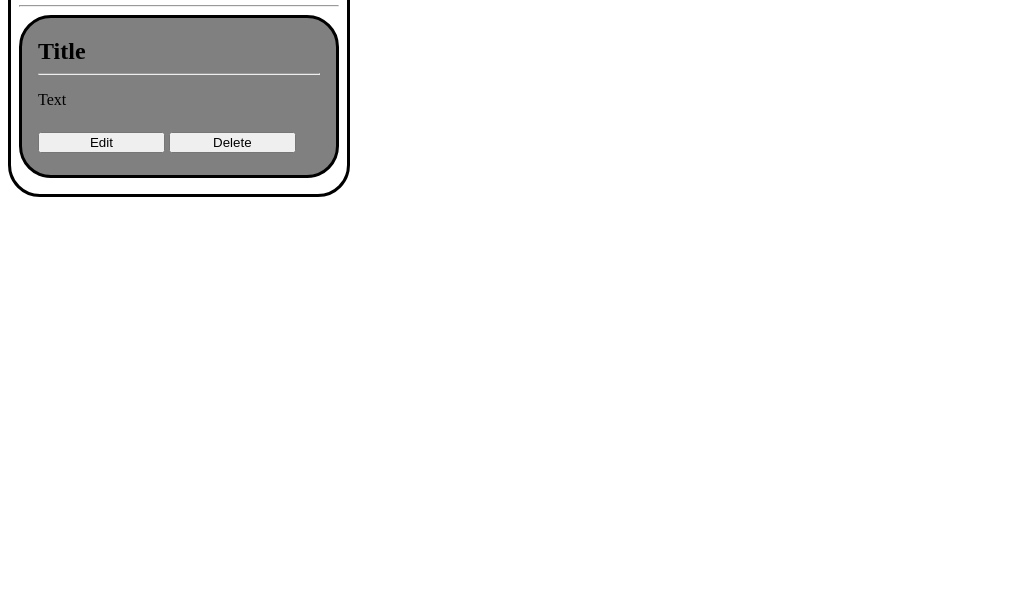
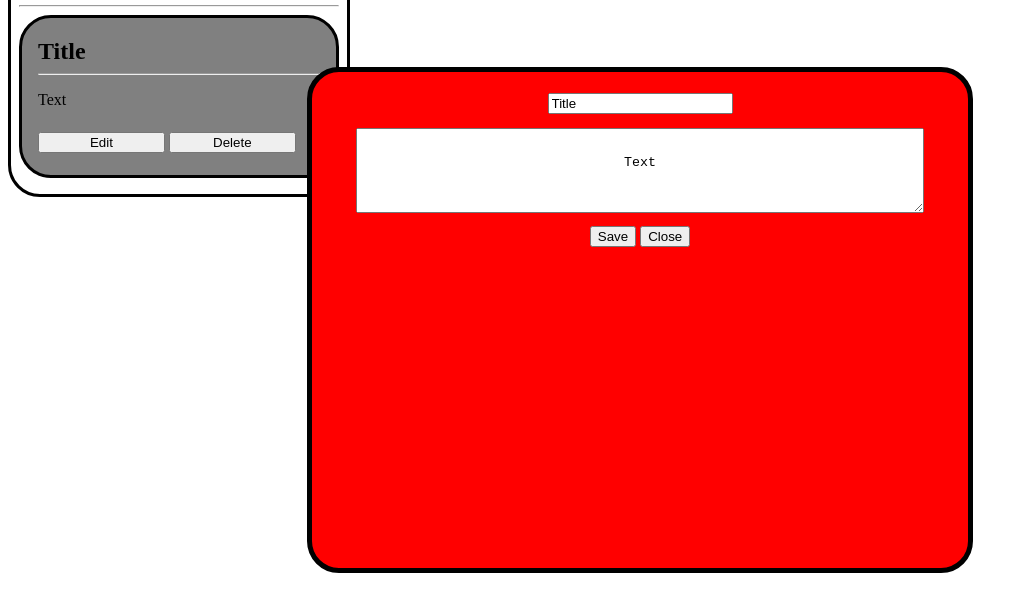
Before and after one commit to CodingSea/trello-clone, a plain HTML site: page index.html in a window 1280 px wide. Both pictures are taken after a click on the button "Edit". Shown: the part 80-692 px from the top of the page, without its empty margins (0-1028 px from the left). Drawn offline with Linux system fonts and the light colour scheme.

Commit message:
still working on an edit functionality

```diff
--- a/index.html
+++ b/index.html
@@ -16,9 +16,9 @@
             <hr>
             <div class="sectionContent">
                 <div class="card">
-                    <h2>Title</h2>
+                    <h2 class="title">Title</h2>
                     <hr>
-                    <p>Text</p>
+                    <p class="content">Text</p>
                     <button class="editBtn">Edit</button>
                     <button class="deleteBtn">Delete</button>
                 </div>
--- a/scripts/app.js
+++ b/scripts/app.js
@@ -6,21 +6,26 @@ function init()
     const inputTitleElem = document.querySelector("#inputTitle");
     const inputContentElem = document.querySelector("#inputContent");
     let deleteBtnsElem = document.querySelectorAll(".deleteBtn");
+    let editBtnsElem = document.querySelectorAll(".editBtn");
 
     const insertFormElem = document.querySelector(".insertForm");
     const sectionContentElem = document.querySelector(".sectionContent");
 
     function openInsertForm()
     {
+        insertBtnFrmElem.textContent = "Insert";
         insertFormElem.classList.add("open");
     }
 
     function closeInsertForm()
     {
         insertFormElem.classList.remove("open");
+        checkForButtons();
     }
 
     function insertCardForm()
+    {
+        if(insertBtnFrmElem.textContent == "Insert")
         {
             let content = inputContentElem.value;
 
@@ -35,13 +40,29 @@ function init()
                                                 <button class="deleteBtn">Delete</button>
                                             </div>`;
 
+            inputTitleElem.value = "";
+            inputContentElem.value = "";
             checkForButtons();
+        }
     }
 
     function deleteCard(button)
     {
         const card = button.parentNode;
         card.remove();
+    }
+
+    function editCard(button)
+    {
+        const card = button.parentNode;
+
+        const title = card.querySelector(".title");
+        const content = card.querySelector(".content");
+
+        inputTitleElem.value = title.textContent;
+        inputContentElem.value = content.textContent;
+        openInsertForm();
+        insertBtnFrmElem.textContent = "Save";
     }
 
     function checkForButtons()
@@ -52,6 +73,15 @@ function init()
             button.addEventListener("click", function()
             {
                 deleteCard(this);
+            });
+        });
+
+        editBtnsElem = document.querySelectorAll(".editBtn");
+        editBtnsElem.forEach(button =>
+        {
+            button.addEventListener("click", function()
+            {
+                editCard(button);
             });
         });
     }
```
Lines whose indentation alone changed are shown as unchanged.
